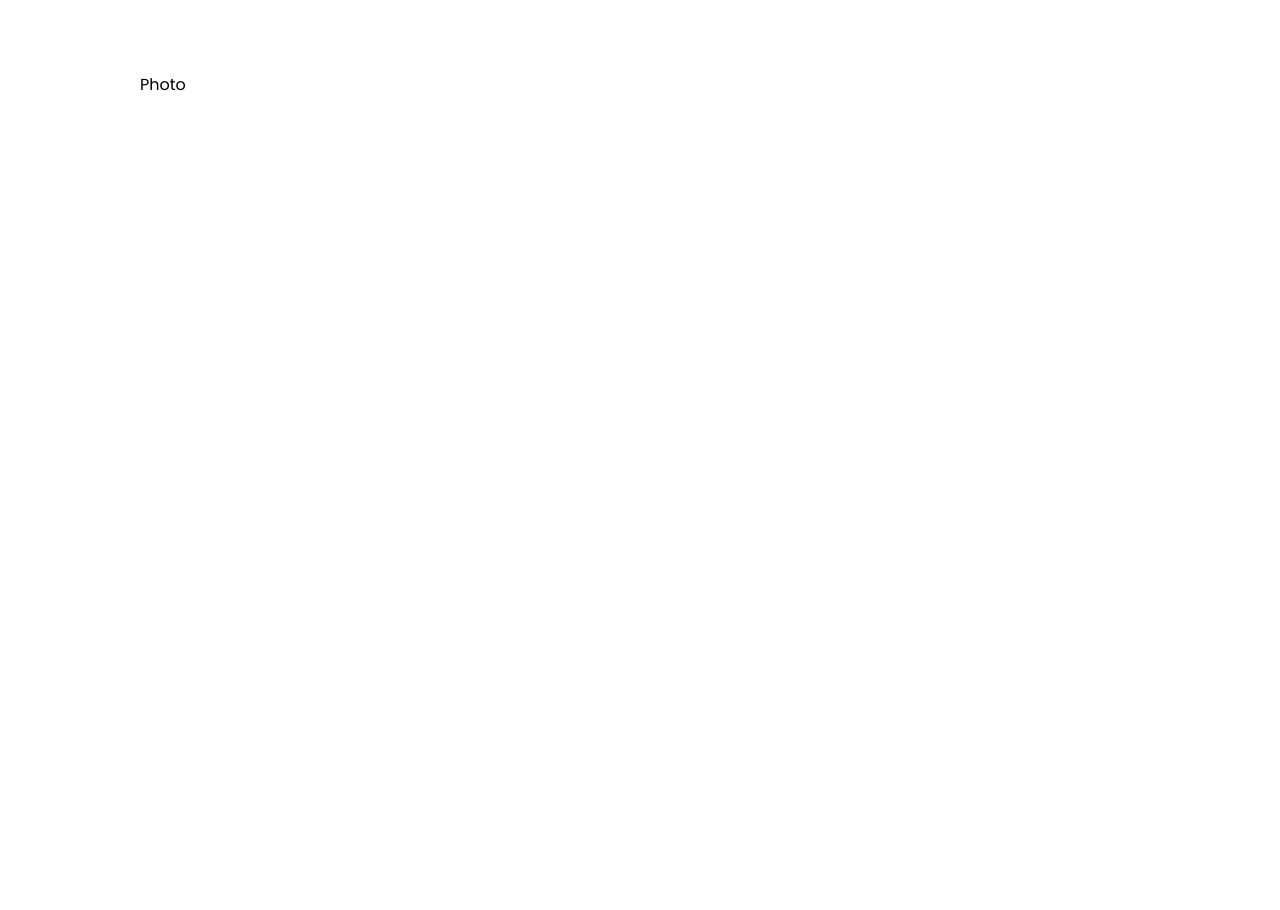
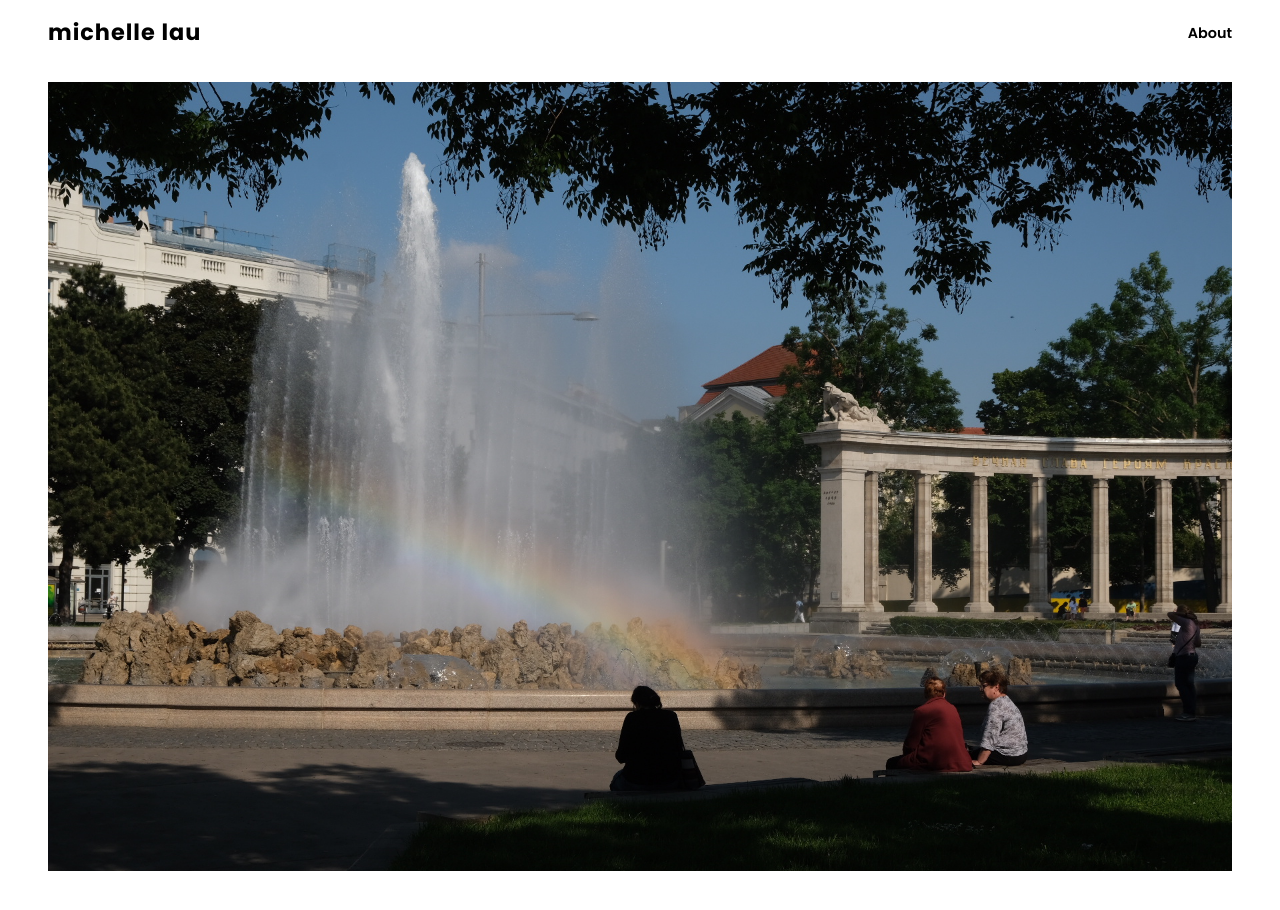
Before and after one commit to michellelky/michellelky.com, a Next.js app: page /photography in a window 1280 px wide. Shown: the top 910 px of the page. Before the commit the page ends 800 px from the top, so only its background shows below. Built offline with nearby package versions, Linux system fonts and the light colour scheme.

Commit message:
Add basic photo page

```diff
--- /dev/null
+++ b/app/photography/header/header.module.css
@@ -0,0 +1,18 @@
+.header {
+  display: flex;
+  flex-direction: row;
+  justify-content: space-between;
+  align-items: center;
+  padding: 1rem 0 2rem 0;
+}
+
+#logoText {
+  font-size: 1.4rem;
+  font-weight: 700;
+  letter-spacing: 1px;
+}
+
+.menuItem {
+  font-size: 0.9rem;
+  font-weight: 600;
+}
--- /dev/null
+++ b/app/photography/header/header.tsx
@@ -0,0 +1,25 @@
+import React from "react";
+import Link from "next/link";
+
+import styles from "./header.module.css";
+
+// TODO - /photography/about
+const LINKS = [{ name: "About", to: "/about" }];
+
+export default function Header() {
+  return (
+    <header className={styles.header}>
+      <Link href="/photography">
+        <span id={styles.logoText}>michelle lau</span>
+      </Link>
+
+      <div>
+        {LINKS.map((link) => (
+          <Link key={link.to} href={link.to} className={styles.menuItem}>
+            {link.name}
+          </Link>
+        ))}
+      </div>
+    </header>
+  );
+}
--- /dev/null
+++ b/app/photography/header/index.tsx
@@ -0,0 +1,2 @@
+export * from "./header";
+export { default } from "./header";
--- a/app/photography/page.tsx
+++ b/app/photography/page.tsx
@@ -1,7 +1,25 @@
 import React from "react";
+import Image from "next/image";
 
+import "@/styles/reset.css";
+import "@/styles/globals.css";
+import Header from "./header";
 import styles from "./photography.module.css";
 
 export default function PhotoPage() {
-  return <div className={styles.container}>Photo</div>;
+  return (
+    <div className={styles.container}>
+      <Header />
+
+      <div className={styles.galleryContainer}>
+        <div className={styles.fullImg}>
+          <Image
+            src="/images/photography/hochstrahlbrunnen.jpg"
+            alt="feature photo"
+            fill
+          />
+        </div>
+      </div>
+    </div>
+  );
 }
--- a/app/photography/photography.module.css
+++ b/app/photography/photography.module.css
@@ -1,12 +1,32 @@
 .container {
-  background-color: var(--bg-primary);
-  height: 100%;
-  max-width: 1000px;
-  padding: 4rem 1rem;
+  background-color: #fff;
+  max-width: 1500px;
+  padding: 0 3rem;
+}
+
+.galleryContainer {
   margin: 0 auto;
+  padding-bottom: 3rem;
 }
-@media (min-width: 768px) {
+
+.fullImg {
+  width: 100%;
+  max-width: 1500px;
+  position: relative;
+}
+.fullImg img {
+  object-fit: contain;
+  width: 100% !important;
+  position: relative !important;
+  height: unset !important;
+}
+
+@media (max-width: 768px) {
   .container {
-    padding: 4rem 3rem;
+    padding: 0 16px;
+  }
+
+  .galleryContainer {
+    padding-top: 8vh;
   }
 }
--- a/content/constants.ts
+++ b/content/constants.ts
@@ -1,8 +1,7 @@
 export const BASE_URL = "https://michellelky.com";
+
 export const EMAIL = "michellelkys@gmail.com";
-
-export const SOCIAL_LINKS = {
-  GITHUB: "https://github.com/michellelky",
-  TWITTER: "https://twitter.com/michellelky22",
-  LINKEDIN: "https://www.linkedin.com/in/michellelauhk",
-};
+export const GITHUB = "https://github.com/michellelky";
+export const TWITTER = "https://twitter.com/michellelky22";
+export const LINKEDIN = "https://www.linkedin.com/in/michellelauhk";
+export const INSTAGRAM = "https://www.instagram.com/chelllsday";
```
Also changed, not shown: components/footer/footer.tsx (+4 -4 lines), public/images/photography/hochstrahlbrunnen.jpg (added).
